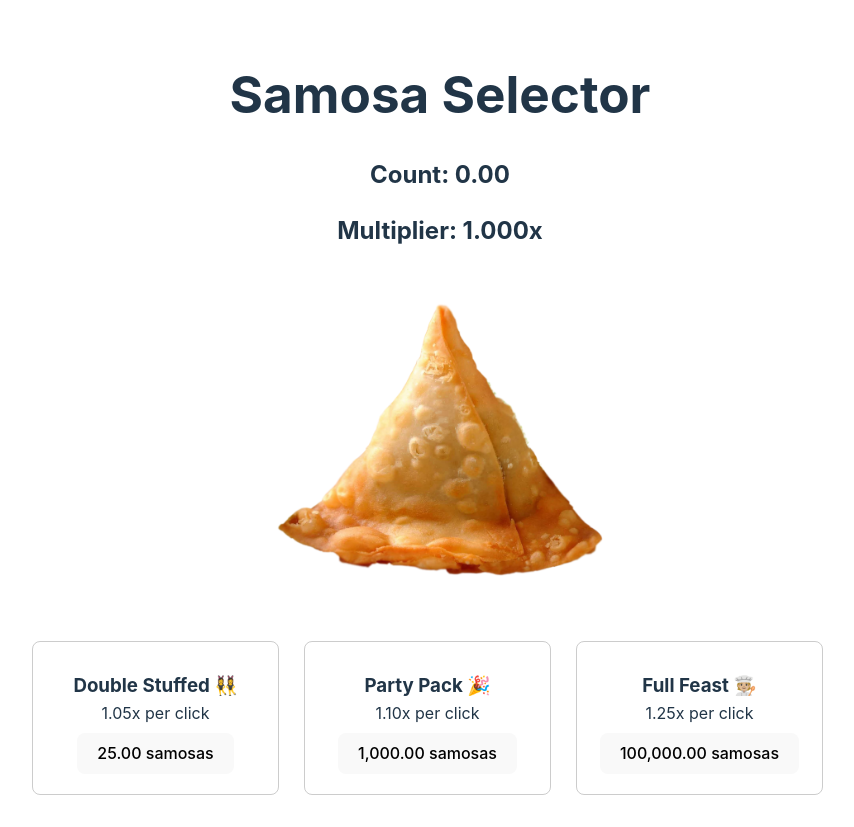
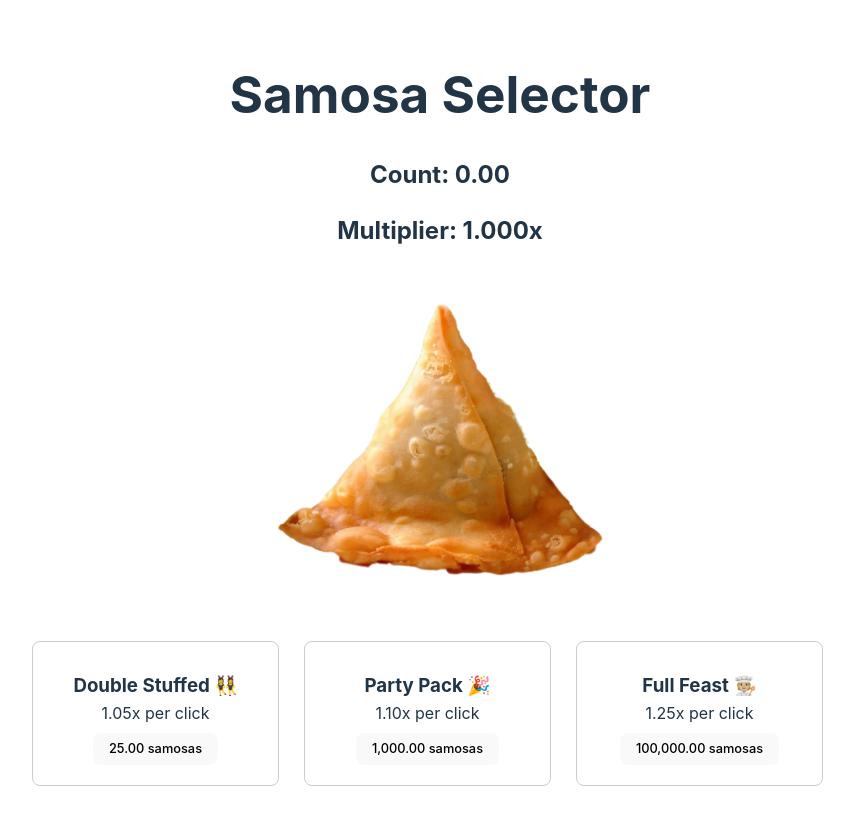
Before and after one commit to TriMPham98/WEB102-samosa-selector, a React (Vite) app in the folder somosa-selector/: page / in a window 1280 px wide. Shown: the whole page, without its empty margins (200-1054 px from the left). Built offline with nearby package versions, Linux system fonts and the light colour scheme.

Commit message:
Reduce button text size

```diff
--- a/somosa-selector/src/index.css
+++ b/somosa-selector/src/index.css
@@ -39,7 +39,7 @@ button {
   border-radius: 8px;
   border: 1px solid transparent;
   padding: 0.6em 1.2em;
-  font-size: 1em;
+  font-size: 0.80em;
   font-weight: 500;
   font-family: inherit;
   background-color: #1a1a1a;
```
